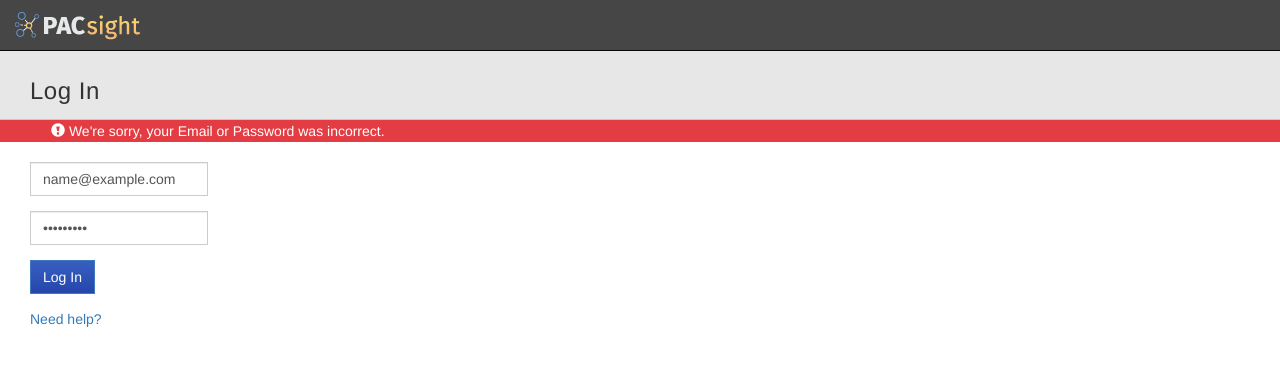
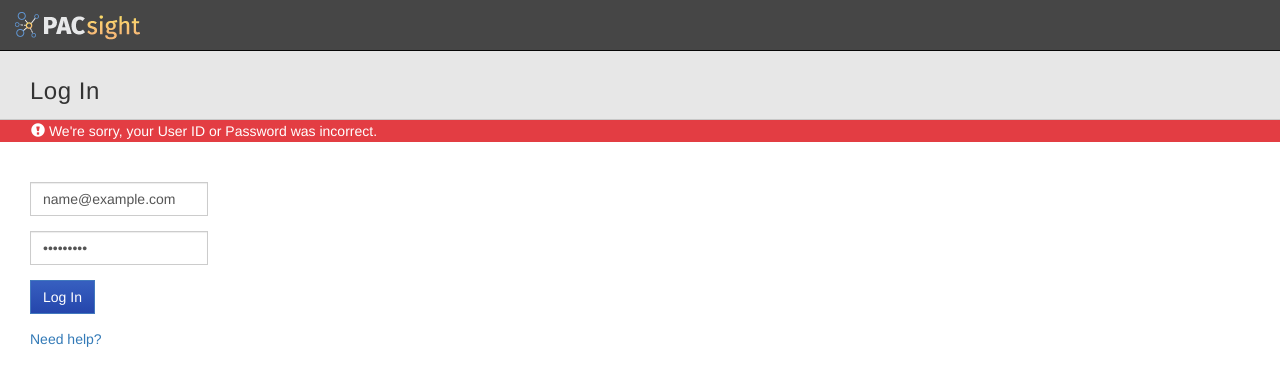
Before and after one commit to pdoise/stitch, an Angular app: page /login in a window 1280 px wide. Both pictures are taken after typing "name@example.com", "Sample123" into the empty fields and a click on the button "Log In". Shown: the top 386 px of the page. Built offline with nearby package versions, Linux system fonts and the light colour scheme; no server answers.

Commit message:
notifications

```diff
--- /dev/null
+++ b/src/app/common/components/notifications/notifications.component.html
@@ -0,0 +1,6 @@
+<div class="notifications">
+  <div (click)="hide(note)" class="alert alert-{{ note.type }}" *ngFor="let note of _notes">
+  <span class="glyphicon glyphicon-exclamation-sign"></span>
+    {{ note.message }}
+  </div>
+</div>
--- /dev/null
+++ b/src/app/common/components/notifications/notifications.component.scss
@@ -0,0 +1,16 @@
+.notifications {
+  margin:-20px -30px 20px -30px;
+
+  .alert {
+    padding: 0;
+    position: relative;
+    padding-left: 30px;
+    margin: 0 0 0px 0;
+    }
+  .alert-icon {
+    display:block;
+    position:absolute;
+    top:0;
+    left:30px;
+    }
+  }
--- /dev/null
+++ b/src/app/common/components/notifications/notifications.component.ts
@@ -0,0 +1,32 @@
+import { Component } from '@angular/core';
+
+import { NotificationsService } from './notifications.service';
+import { Notification } from './notifications.model';
+
+@Component({
+  selector: 'notifications',
+  templateUrl: './notifications.component.html',
+  styleUrls: ['./notifications.component.scss']
+})
+
+export class Notifications {
+  private _notes: Notification[];
+
+  constructor(private _notifications: NotificationsService) {
+    this._notes = new Array<Notification>();
+
+    _notifications.noteAdded.subscribe(note => {
+      this._notes.push(note);
+
+      setTimeout(() => { this.hide.bind(this)(note) }, 3000);
+    });
+  }
+
+  private hide(note) {
+    let index = this._notes.indexOf(note);
+
+    if (index >= 0) {
+        this._notes.splice(index, 1);
+    }
+  }
+}
--- /dev/null
+++ b/src/app/common/components/notifications/notifications.model.ts
@@ -0,0 +1,6 @@
+export class Notification {
+  constructor(
+  	public type: string = '',
+    public message: string = '') {
+  }
+}
--- /dev/null
+++ b/src/app/common/components/notifications/notifications.service.ts
@@ -0,0 +1,15 @@
+import { Injectable} from '@angular/core';
+import { Subject } from 'rxjs/Subject';
+
+import { Notification } from './notifications.model';
+
+@Injectable()
+export class NotificationsService {
+  private _notifications = new Subject<Notification>();
+
+  public noteAdded = this._notifications.asObservable();
+
+  public add(notification: Notification) {
+    this._notifications.next(notification);
+  }
+}
--- a/src/app/common/components/page-header/page-header.component.html
+++ b/src/app/common/components/page-header/page-header.component.html
@@ -6,8 +6,8 @@
       <span>{{title}}</span>
     </h1>
 
-    <ng-content></ng-content>
-
   </div>
 
+  <ng-content></ng-content>
+
 </div>
--- a/src/app/login/login.component.html
+++ b/src/app/login/login.component.html
@@ -1,6 +1,7 @@
 <!--Header-->
-<page-header title='Log In'></page-header>
-<page-level-messages msg='{{msg}}'></page-level-messages>
+<page-header title='Log In'>
+  <notifications></notifications><br>
+</page-header>
 
 <div class="row">
   <form novalidate
--- a/src/app/login/login.component.ts
+++ b/src/app/login/login.component.ts
@@ -4,6 +4,8 @@ import { FormBuilder, FormGroup, Validators } from '@angular/forms';
 
 import { AuthenticationService } from '../auth/authentication.service';
 import { PageLevelMessagesComponent } from '../common/components/page-level-messages/page-level-messages.component';
+import { NotificationsService } from '../common/components/notifications/notifications.service';
+import { Notification } from '../common/components/notifications/notifications.model';
 
 @Component({
   selector: 'app-login',
@@ -20,6 +22,7 @@ export class LoginComponent implements OnInit {
   constructor(
     private router: Router,
     private authenticationService: AuthenticationService,
+    private _notes: NotificationsService,
     private messages: PageLevelMessagesComponent,
     private fb: FormBuilder) {
       this.loginForm = fb.group({
@@ -42,7 +45,7 @@ export class LoginComponent implements OnInit {
           this.router.navigate(['/']);
         },
         error => {
-          this.msg = "We're sorry, your Email or Password was incorrect."
+          this._notes.add(new Notification("danger", "We're sorry, your User ID or Password was incorrect."));
           this.loading = false;
         }
       );
```
Also changed, not shown: src/app/app.module.ts (+6 -2 lines).
